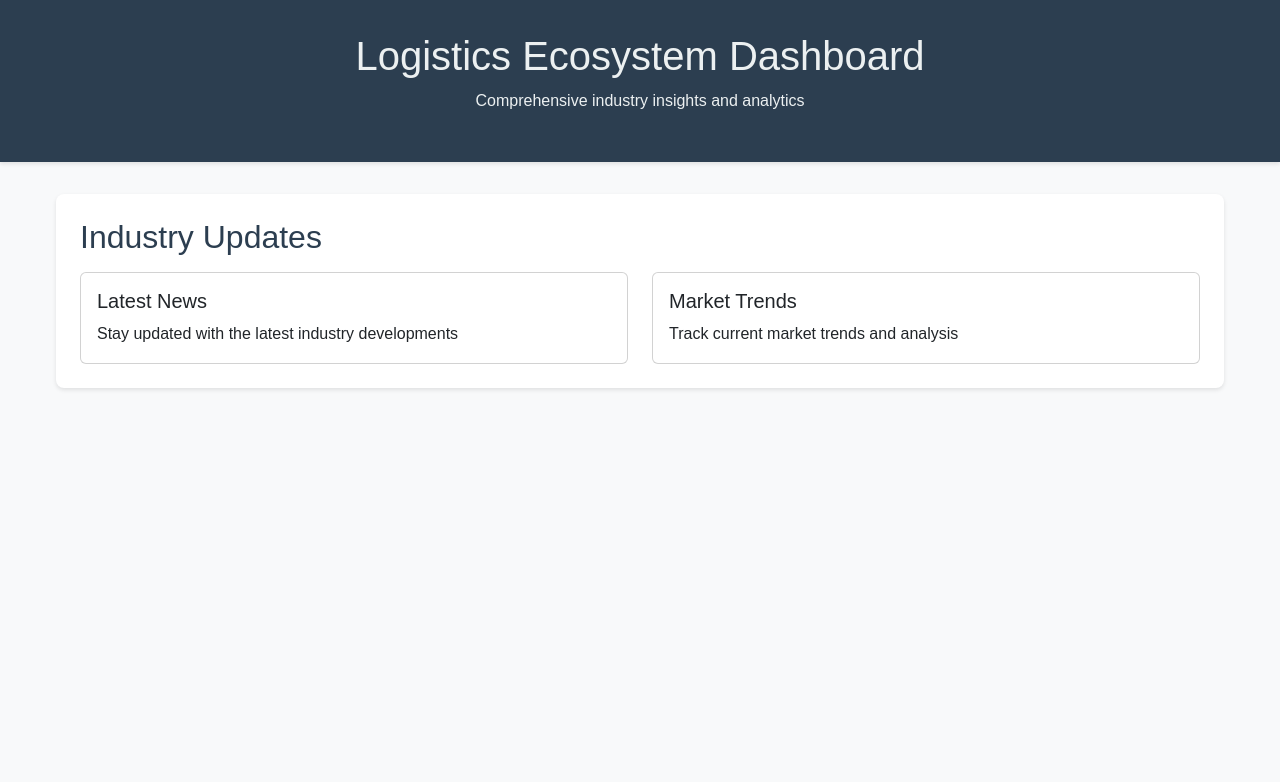
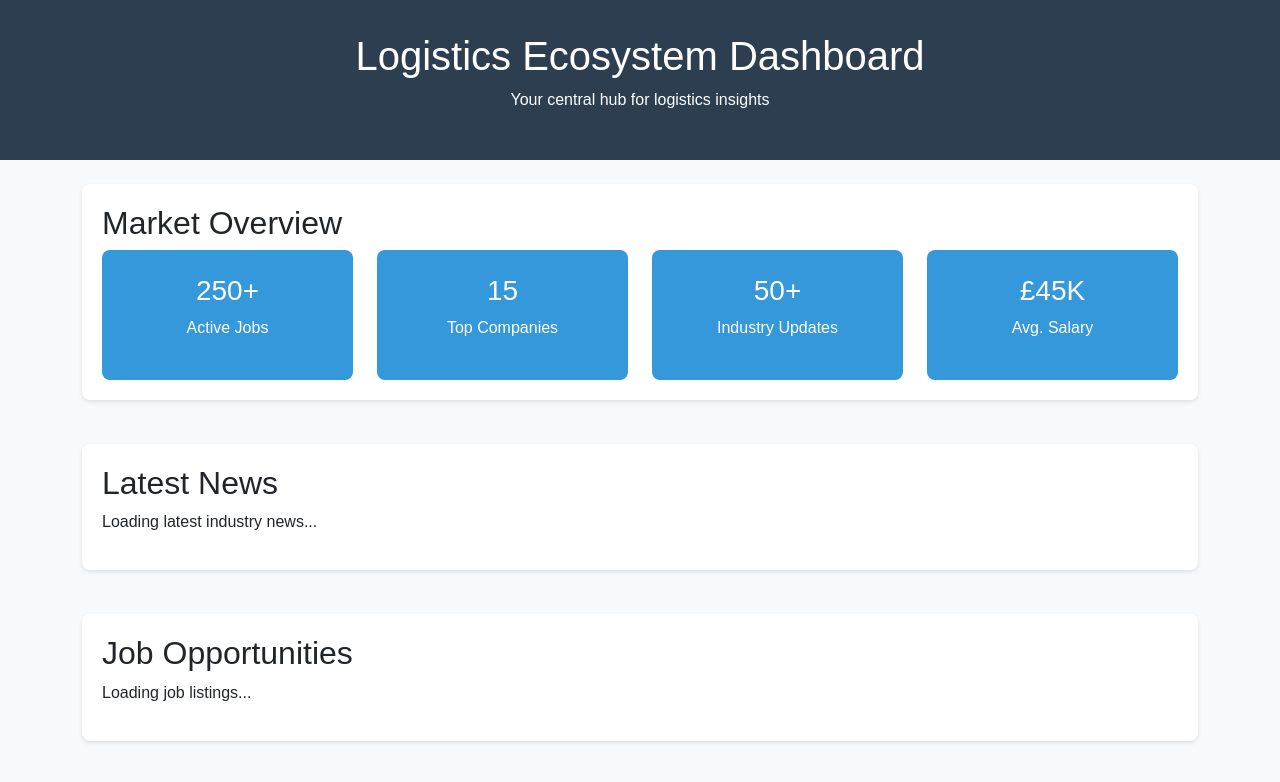
Before and after one commit to Snakes77/ecosystem, a plain HTML site: page index.html in a window 1280 px wide. Drawn offline with nearby package versions, Linux system fonts and the light colour scheme.

Commit message:
Add clean dashboard implementation

```diff
--- a/index.html
+++ b/index.html
@@ -10,70 +10,94 @@
             --primary-color: #2c3e50;
             --secondary-color: #34495e;
             --accent-color: #3498db;
-            --text-light: #ecf0f1;
-            --text-dark: #2c3e50;
         }
-
         body {
             font-family: Arial, sans-serif;
-            line-height: 1.6;
-            margin: 0;
-            padding: 0;
             background-color: #f8f9fa;
         }
-
         .header {
             background-color: var(--primary-color);
-            color: var(--text-light);
+            color: white;
+            padding: 2rem 0;
             text-align: center;
-            padding: 2rem 0;
-            box-shadow: 0 2px 4px rgba(0,0,0,0.1);
         }
-
-        .main-content {
-            max-width: 1200px;
-            margin: 2rem auto;
-            padding: 0 1rem;
-        }
-
-        .dashboard-section {
-            margin-bottom: 2rem;
-            padding: 1.5rem;
-            background-color: white;
+        .dashboard-card {
+            background: white;
             border-radius: 8px;
             box-shadow: 0 2px 4px rgba(0,0,0,0.1);
+            margin-bottom: 20px;
+            padding: 20px;
         }
-
-        .section-title {
-            color: var(--text-dark);
-            margin-bottom: 1rem;
+        .stats-card {
+            background-color: var(--accent-color);
+            color: white;
+            padding: 1.5rem;
+            border-radius: 8px;
+            text-align: center;
         }
     </style>
 </head>
 <body>
     <div class="header">
         <h1>Logistics Ecosystem Dashboard</h1>
-        <p>Comprehensive industry insights and analytics</p>
+        <p>Your central hub for logistics insights</p>
     </div>
 
-    <div class="main-content">
-        <div class="dashboard-section">
-            <h2 class="section-title">Industry Updates</h2>
-            <div class="row">
-                <div class="col-md-6">
-                    <div class="card">
-                        <div class="card-body">
-                            <h5 class="card-title">Latest News</h5>
-                            <p class="card-text">Stay updated with the latest industry developments</p>
+    <div class="container mt-4">
+        <!-- Market Overview -->
+        <div class="row mb-4">
+            <div class="col-12">
+                <div class="dashboard-card">
+                    <h2>Market Overview</h2>
+                    <div class="row">
+                        <div class="col-md-3">
+                            <div class="stats-card">
+                                <h3>250+</h3>
+                                <p>Active Jobs</p>
+                            </div>
+                        </div>
+                        <div class="col-md-3">
+                            <div class="stats-card">
+                                <h3>15</h3>
+                                <p>Top Companies</p>
+                            </div>
+                        </div>
+                        <div class="col-md-3">
+                            <div class="stats-card">
+                                <h3>50+</h3>
+                                <p>Industry Updates</p>
+                            </div>
+                        </div>
+                        <div class="col-md-3">
+                            <div class="stats-card">
+                                <h3>£45K</h3>
+                                <p>Avg. Salary</p>
+                            </div>
                         </div>
                     </div>
                 </div>
-                <div class="col-md-6">
-                    <div class="card">
-                        <div class="card-body">
-                            <h5 class="card-title">Market Trends</h5>
-                            <p class="card-text">Track current market trends and analysis</p>
-                        </div>
+            </div>
+        </div>
+
+        <!-- Latest News -->
+        <div class="row mb-4">
+            <div class="col-12">
+                <div class="dashboard-card">
+                    <h2>Latest News</h2>
+                    <div id="news-container" class="row">
+                        <p>Loading latest industry news...</p>
+                    </div>
+                </div>
+            </div>
+        </div>
+
+        <!-- Job Listings -->
+        <div class="row">
+            <div class="col-12">
+                <div class="dashboard-card">
+                    <h2>Job Opportunities</h2>
+                    <div id="jobs-container">
+                        <p>Loading job listings...</p>
                     </div>
                 </div>
             </div>
```
